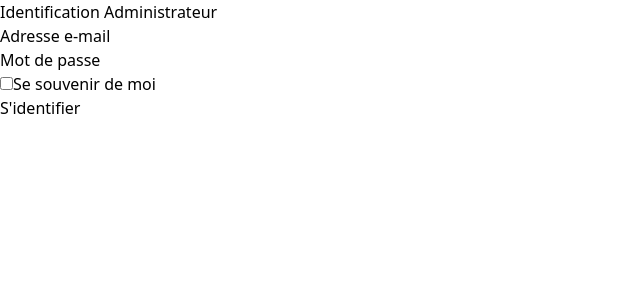
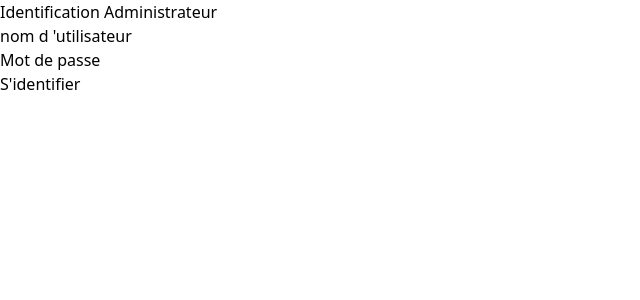
Before and after one commit to Romuald-VT/bsic-frontend, a React (Vite) app: page /bs-admin in a window 1280 px wide. Shown: the top 300 px of the page, without its empty margins (0-640 px from the left). Built offline with nearby package versions, Linux system fonts and the light colour scheme.

Commit message:
modification de la page login

```diff
--- a/src/pages/forms/Login.jsx
+++ b/src/pages/forms/Login.jsx
@@ -62,7 +62,7 @@ import 'react-toastify/ReactToastify.css'
           <form onSubmit={handleSubmit}>
             <div className="mb-4">
               <label htmlFor="email" className="block text-gray-700 text-sm font-bold mb-2">
-              Adresse e-mail
+              nom d &apos;utilisateur
               </label>
               <input
                 type="text"
@@ -88,21 +88,7 @@ import 'react-toastify/ReactToastify.css'
                 required
               />
             </div>
-            <div className="flex items-center justify-between mb-6">
-              <div className="flex items-center">
-                <input
-                  type="checkbox"
-                  id="remember"
-                  name="remember"
-                  className="h-4 w-4 text-blue-500 focus:ring-blue-600 border-gray-300 rounded"
-                  checked={false}
-                  onChange={() => {}}
-                />
-                <label htmlFor="remember" className="ml-2 block text-sm text-gray-900">
-                Se souvenir de moi
-                </label>
-              </div>
-            </div>
+
             <div className="flex items-center justify-between">
               <button
                 type="submit"
```
